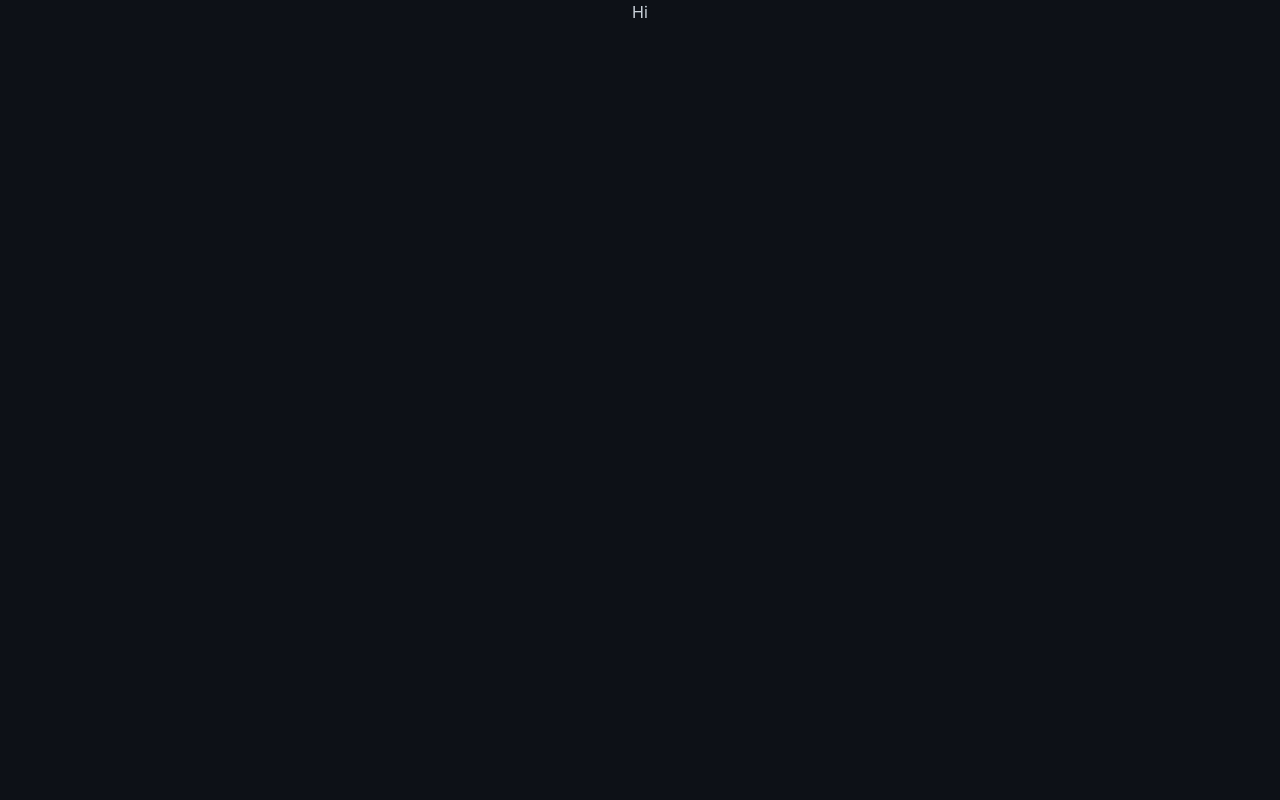
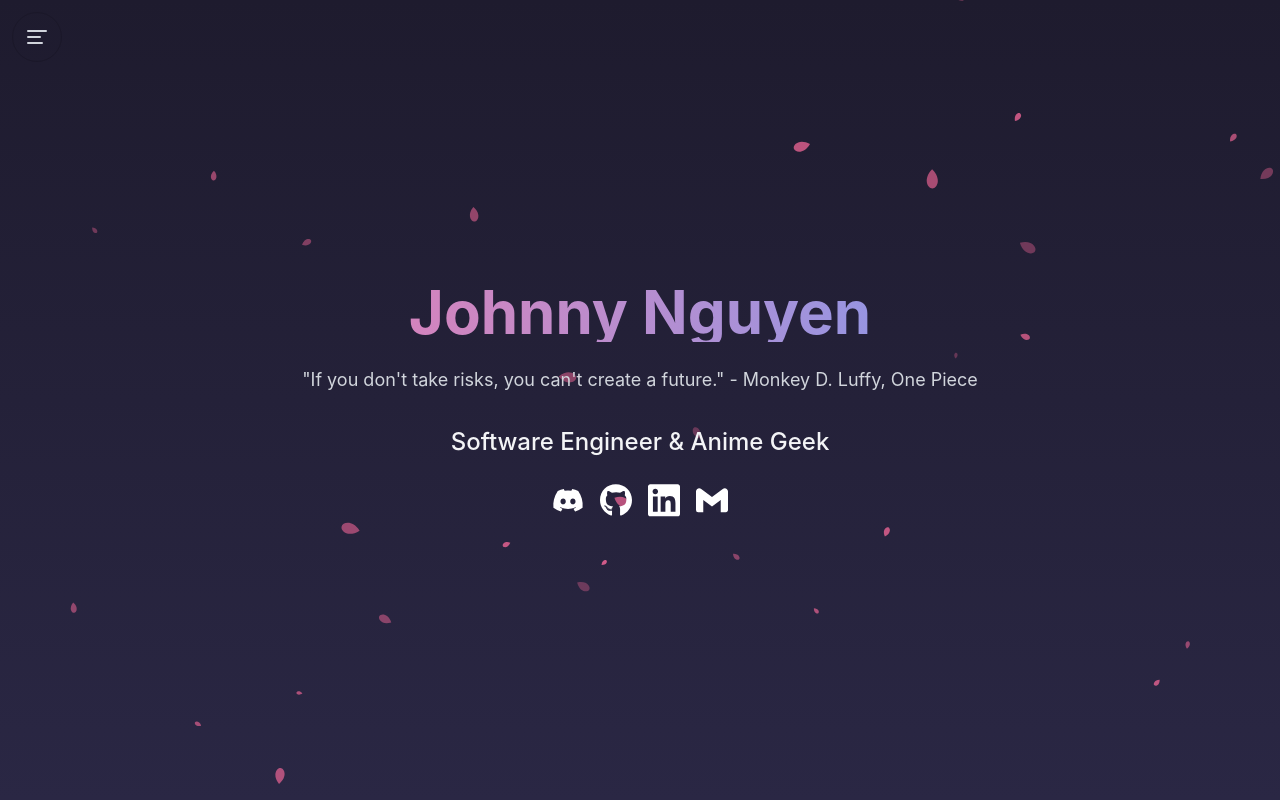
Before and after one commit to Norumai01/Portfolio_Website, a React (Vite) app: page / in a window 1280 px wide. Built offline with nearby package versions, Linux system fonts and the light colour scheme.

Commit message:
Added packages for icons, added Tailwind CSS and DaisyUI. Created landscape effect with sakura bolssaum falling. Created front page view.

```diff
--- a/package.json
+++ b/package.json
@@ -11,8 +11,11 @@
   },
   "dependencies": {
     "@tailwindcss/vite": "^4.0.15",
+    "lucide-react": "^0.483.0",
     "react": "^19.0.0",
     "react-dom": "^19.0.0",
+    "react-icons": "^5.5.0",
+    "simple-icons": "^14.11.0",
     "tailwindcss": "^4.0.15"
   },
   "devDependencies": {
--- a/src/App.tsx
+++ b/src/App.tsx
@@ -1,10 +1,75 @@
+import SakuraBackground from "./components/SakuraBackground.tsx";
+import { useState, useEffect } from "react";
+import { FaDiscord, FaGithub, FaLinkedin } from "react-icons/fa";
+import { SiGmail } from "react-icons/si";
+import { AlignLeft } from "lucide-react";
+
+
 function App() {
+  const [scrolled, setScrolled] = useState<boolean>(false);
+
+  useEffect(() => {
+    const handleScroll = () => {
+      setScrolled(window.scrollY > window.innerHeight);
+    };
+
+    window.addEventListener("scroll", handleScroll);
+    return () => window.removeEventListener("scroll", handleScroll);
+  }, []);
+
 
   return (
-    <div className="text-center">
-      <section>
-        Hi
-      </section>
+
+
+    <div className="min-h-screen text-white">
+      <SakuraBackground />
+
+      <div className={`relative z-10 transition-colors duration-500 ${scrolled ? "bg-[#1E1B2E]" : ""}`}>
+        <nav className="absolute container max-w-full">
+          <div className="flex items-center justify-between mb-6 mt-3">
+            <div className="dropdown">
+              <div
+                tabIndex={0}
+                className="ml-3 p-3 flex items-center rounded-full hover:bg-[#2A2744] cursor-pointer border border-[#1B1829] transition-colors duration-300">
+                <AlignLeft className="text-gray-300" />
+              </div>
+              <ul className="menu menu-sm dropdown-content bg-[#1B1829] rounded-box ml-3 w-36">
+                <li><a>Home</a></li>
+                <li><a>Profile</a></li>
+                <li><a>Projects</a></li>
+              </ul>
+            </div>
+          </div>
+        </nav>
+
+        <header className="min-h-screen flex items-center container mx-auto px-4">
+          <div className="w-full text-center">
+            <h1 className="text-4xl md:text-6xl font-bold mb-6 bg-clip-text text-transparent bg-gradient-to-r from-[#FF6B9D] to-[#4A9DFF] animate-fade-in">
+              Johnny Nguyen
+            </h1>
+            <p className="text-md md:text-lg text-gray-300 mb-8 animate-fade-in animation-delay-400">
+              "If you don't take risks, you can't create a future." - Monkey D. Luffy, One Piece
+            </p>
+            <p className="text-xl md:text-2xl font-medium text-gray-100 mb-6 animate-fade-in animation-delay-300">
+              Software Engineer & Anime Geek
+            </p>
+            <div className="flex justify-center gap-4 animate-fade-in animation-delay-200">
+              <a id="discord" href="https://discordapp.com/users/norumai" className="w-6 md:w-8">
+                <FaDiscord size="auto" className="hover:text-[#FF6B9D] transition-colors cursor-pointer"/>
+              </a>
+              <a id="gitHub" href="https://github.com/Norumai01" className="w-6 md:w-8">
+                <FaGithub size="auto" className="hover:text-[#FF6B9D] transition-colors cursor-pointer"/>
+              </a>
+              <a id="linkedIn" href="https://www.linkedin.com/in/johnnynguyen2001" className="w-6 md:w-8">
+                <FaLinkedin size="auto" className="hover:text-[#FF6B9D] transition-colors cursor-pointer"/>
+              </a>
+              <a id="gmail" href="mailto:johnnydinhnguyen2001@gmail.com" className="w-6 md:w-8">
+                <SiGmail size="auto" className="hover:text-[#FF6B9D] transition-colors cursor-pointer"/>
+              </a>
+            </div>
+          </div>
+        </header>
+      </div>
     </div>
   )
 }
--- /dev/null
+++ b/src/components/SakuraBackground.tsx
@@ -0,0 +1,102 @@
+import React, { useEffect, useRef } from 'react';
+
+interface Petal {
+  x: number;
+  y: number;
+  size: number;
+  rotation: number;
+  speed: number;
+  opacity: number;
+}
+
+const SakuraBackground: React.FC = () => {
+  const canvasRef = useRef<HTMLCanvasElement>(null);
+
+  useEffect(() => {
+    const canvas = canvasRef.current;
+    if (!canvas) return;
+
+    const ctx = canvas.getContext('2d');
+    if (!ctx) return;
+
+    // Set canvas size
+    const setCanvasSize = () => {
+      canvas.width = window.innerWidth;
+      canvas.height = window.innerHeight;
+    };
+    setCanvasSize();
+    window.addEventListener('resize', setCanvasSize);
+
+    // Create petals
+    const petals: Petal[] = Array.from({ length: 30 }, () => ({
+      x: Math.random() * canvas.width,
+      y: Math.random() * canvas.height,
+      size: Math.random() * 15 + 5,
+      rotation: Math.random() * Math.PI * 2,
+      speed: Math.random() * 2 + 1,
+      opacity: Math.random() * 0.5 + 0.3,
+    }));
+
+    // Draw a single petal
+    const drawPetal = (petal: Petal) => {
+      if (!ctx) return;
+
+      ctx.save();
+      ctx.translate(petal.x, petal.y);
+      ctx.rotate(petal.rotation);
+      ctx.beginPath();
+      ctx.moveTo(0, 0);
+      ctx.bezierCurveTo(
+        petal.size / 2, -petal.size / 2,
+        petal.size, -petal.size / 4,
+        petal.size, 0
+      );
+      ctx.bezierCurveTo(
+        petal.size, petal.size / 4,
+        petal.size / 2, petal.size / 2,
+        0, 0
+      );
+      ctx.fillStyle = `rgba(255, 107, 157, ${petal.opacity})`;
+      ctx.fill();
+      ctx.restore();
+    };
+
+    // Animation loop
+    const animate = () => {
+      if (!ctx || !canvas) return;
+
+      ctx.clearRect(0, 0, canvas.width, canvas.height);
+
+      petals.forEach(petal => {
+        petal.y += petal.speed;
+        petal.x += Math.sin(petal.y / 50) * 0.5;
+        petal.rotation += 0.01;
+
+        if (petal.y > canvas.height) {
+          petal.y = -petal.size;
+          petal.x = Math.random() * canvas.width;
+        }
+
+        drawPetal(petal);
+      });
+
+      requestAnimationFrame(animate);
+    };
+
+    animate();
+
+    return () => {
+      window.removeEventListener('resize', setCanvasSize);
+    };
+  }, []);
+
+  return (
+    <canvas
+      ref={canvasRef}
+      className="fixed inset-0 pointer-events-none"
+      style={{ background: 'linear-gradient(to bottom, #1E1B2E, #2A2744)' }}
+    />
+  );
+};
+
+export default SakuraBackground;
--- a/src/index.css
+++ b/src/index.css
@@ -1,5 +1,57 @@
 @import "tailwindcss";
 @plugin "daisyui";
+
+@layer utilities {
+  .animation-delay-200 {
+    animation-delay: 200ms;
+  }
+  .animation-delay-300 {
+    animation-delay: 300ms;
+  }
+  .animation-delay-400 {
+    animation-delay: 400ms;
+  }
+}
+
+@layer components {
+  .animate-fade-in {
+    @apply opacity-0 animate-[fade-in_1s_ease-out_forwards];
+  }
+
+  .animate-slide-up-fade {
+    @apply animate-[slide-up-fade_0.8s_ease-out_forwards];
+  }
+}
+
+@keyframes fade-in {
+  from {
+    opacity: 0;
+  }
+  to {
+    opacity: 1;
+  }
+}
+
+@keyframes slide-up-fade {
+  from {
+    opacity: 0;
+    transform: translateY(2rem);
+  }
+  to {
+    opacity: 1;
+    transform: translateY(0);
+  }
+}
+
+.scroll-trigger {
+  opacity: 0;
+  transform: translateY(1rem);
+}
+
+.scroll-trigger.animate-slide-up-fade {
+  opacity: 1;
+  transform: translateY(0);
+}
 
 :root {
   font-family: system-ui, Avenir, Helvetica, Arial, sans-serif;
@@ -28,11 +80,6 @@ body {
   font-family: "Inter", sans-serif;
 }
 
-h1 {
-  font-size: 3.2em;
-  line-height: 1.1;
-}
-
 button {
   border-radius: 8px;
   border: 1px solid transparent;
```
Also changed, not shown: src/assets/Discord-Symbol-White.svg (added), 1 other file (tests, documents, lock files or other folders).
